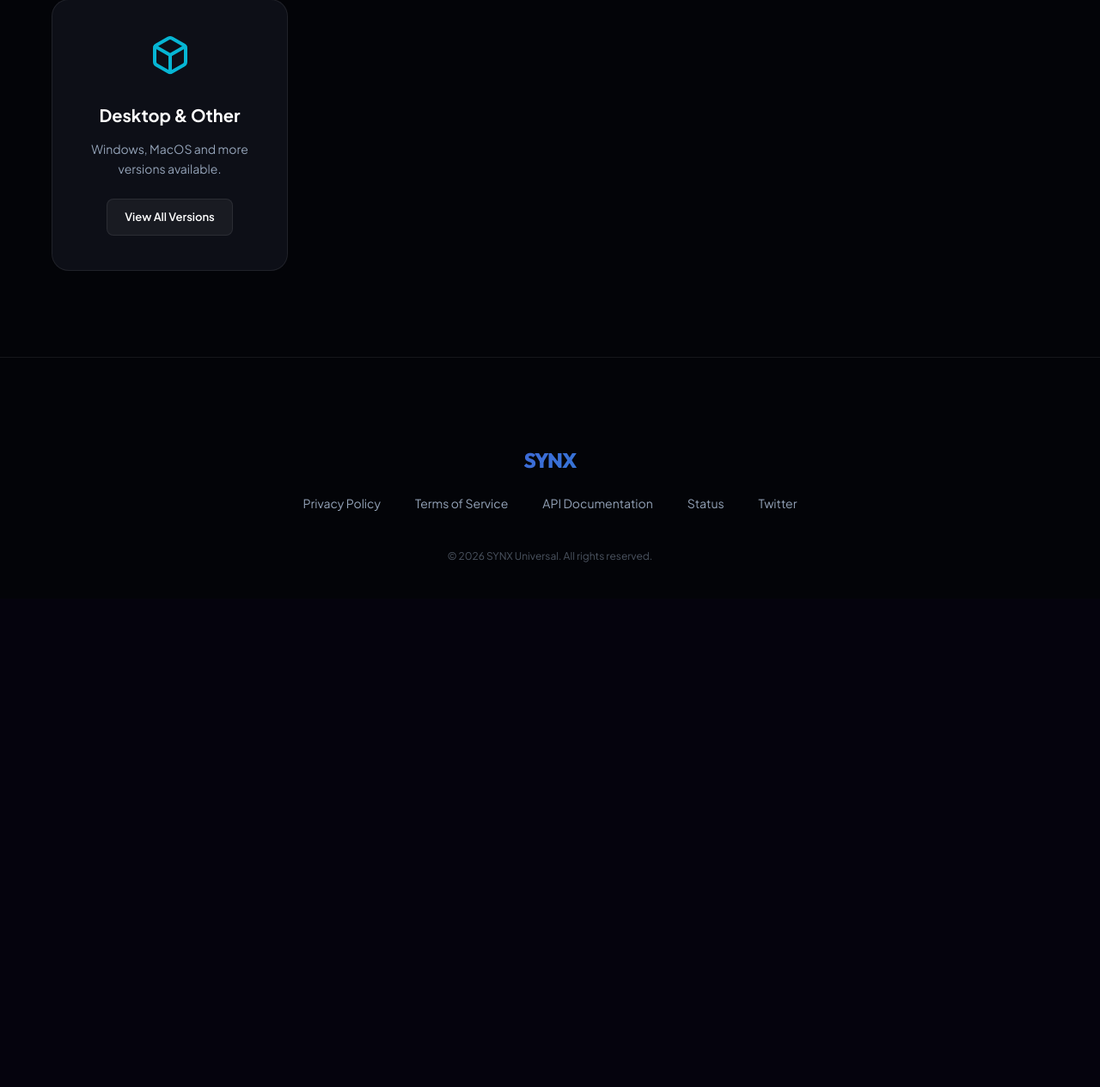
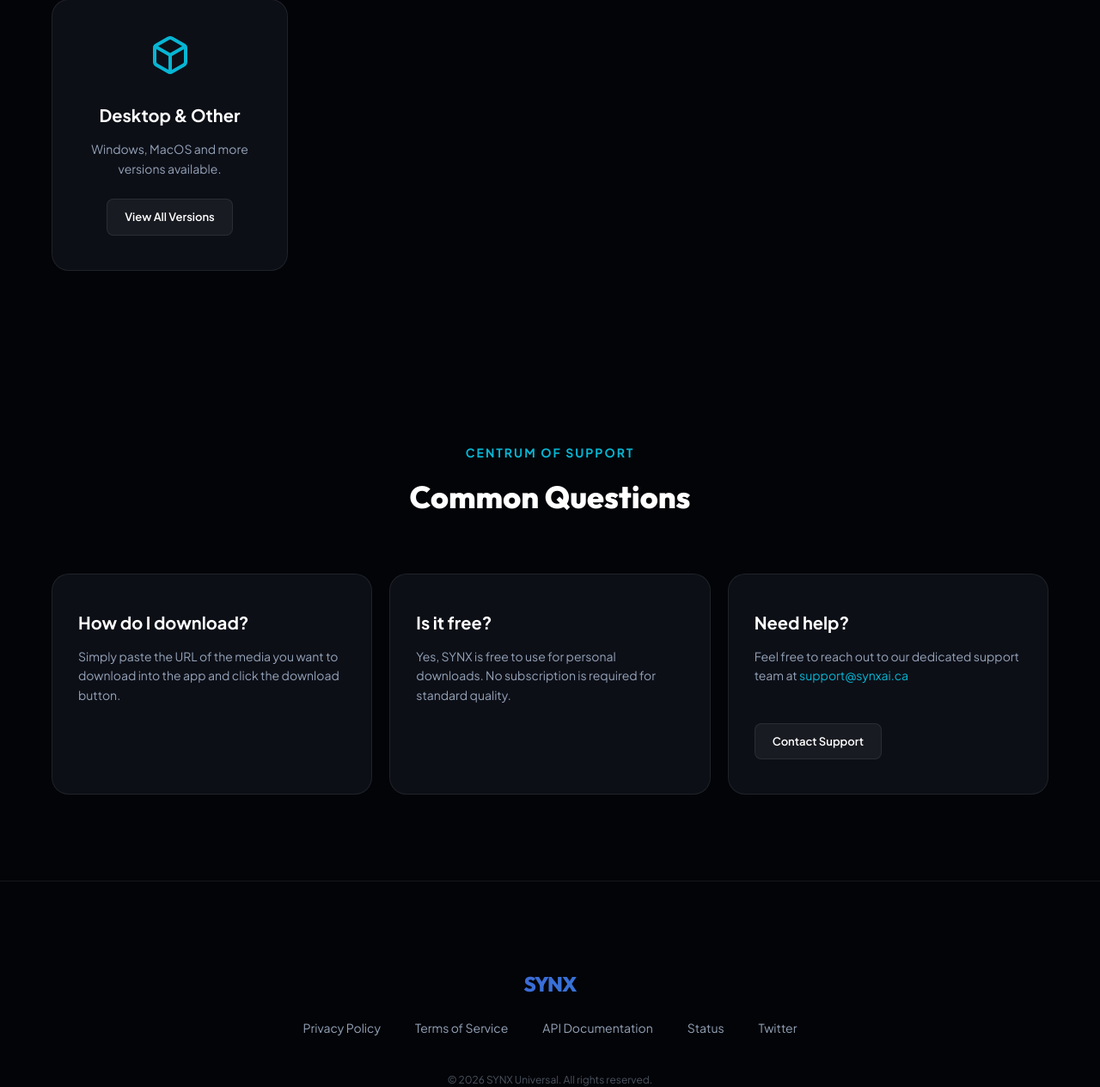
Before and after one commit to neyzenrose/synx_app, a Flask app: page / in a window 1280 px wide. Shown: the part 1941-3205 px from the top of the page at 86% size. Before the commit the page ends 2595 px from the top, so only its background shows below. Run offline with Flask 3, Linux system fonts and the light colour scheme.

Commit message:
Feature: Added Support/FAQ section and linked all support buttons

```diff
--- a/api/templates/app.html
+++ b/api/templates/app.html
@@ -355,7 +355,7 @@
             <a href="/#features">Features</a>
             <a href="/#platforms">Platforms</a>
             <a href="#">API</a>
-            <a href="#">Support</a>
+            <a href="/#support">Support</a>
         </div>
         <a href="/" class="btn-app">Back to Home</a>
     </nav>
--- a/api/templates/index.html
+++ b/api/templates/index.html
@@ -355,7 +355,7 @@
             <a href="/#features">Features</a>
             <a href="/#platforms">Platforms</a>
             <a href="#">API</a>
-            <a href="#">Support</a>
+            <a href="/#support">Support</a>
         </div>
         <a href="/app" class="btn-app">Open Web App</a>
     </nav>
@@ -440,6 +440,28 @@
         </div>
     </section>
 
+    <!-- Support Section -->
+    <section class="platforms" id="support">
+        <span class="section-tag">Centrum of Support</span>
+        <h2 class="section-title">Common Questions</h2>
+
+        <div class="platform-grid" style="text-align: left;">
+            <div class="platform-card" style="text-align: left;">
+                <h3>How do I download?</h3>
+                <p>Simply paste the URL of the media you want to download into the app and click the download button.</p>
+            </div>
+            <div class="platform-card" style="text-align: left;">
+                <h3>Is it free?</h3>
+                <p>Yes, SYNX is free to use for personal downloads. No subscription is required for standard quality.</p>
+            </div>
+            <div class="platform-card" style="text-align: left;">
+                <h3>Need help?</h3>
+                <p>Feel free to reach out to our dedicated support team at <a href="mailto:support@synxai.ca" style="color: var(--secondary-accent); text-decoration: none;">support@synxai.ca</a></p>
+                <a href="mailto:support@synxai.ca" class="btn-download" style="margin-top: 20px;">Contact Support</a>
+            </div>
+        </div>
+    </section>
+
     <footer>
         <span class="footer-logo logo">SYNX</span>
         <div class="footer-links">
```
